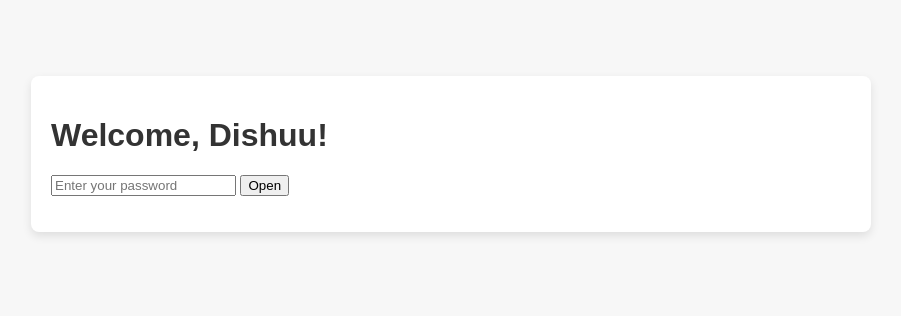
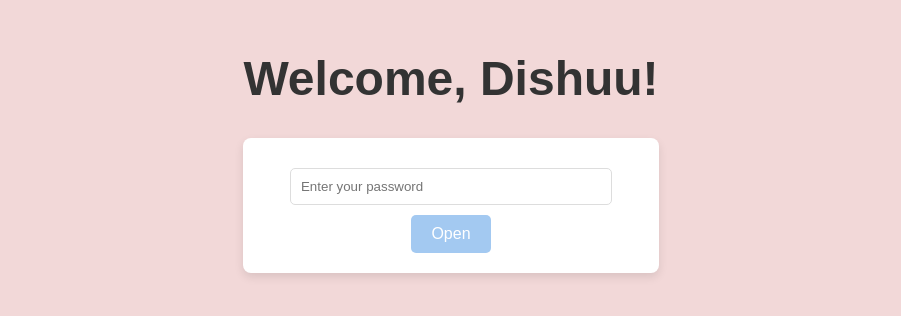
Before and after one commit to sw-aY-AM/Sastaa-Letterr, a plain HTML site: page index.html in a window 1280 px wide. Shown: the part 266-582 px from the top of the page, without its empty margins (189-1090 px from the left). Drawn offline with Linux system fonts and the light colour scheme.

Commit message:
Update styles.css

```diff
--- a/styles.css
+++ b/styles.css
@@ -1,7 +1,7 @@
-/* Main page styles (main.html) */
+/* Login page styles */
 body {
     font-family: Arial, sans-serif;
-    background-color: #f7f7f7; /* Light background for the whole page */
+    background-color: #f2d8d8; /* Light pastel pink background */
     color: #333; /* Dark text for contrast */
     display: flex;
     justify-content: center; /* Horizontally center the content */
@@ -11,24 +11,45 @@ body {
     padding: 20px;
 }
 
-.container {
-    max-width: 800px; /* Limit the width of the content */
-    width: 100%; /* Allow it to take the full available width up to max-width */
-    padding: 20px;
-    background-color: white; /* White background for the letter */
-    border-radius: 8px; /* Slight rounded corners */
-    box-shadow: 0 4px 10px rgba(0, 0, 0, 0.1); /* Subtle shadow */
-    text-align: left; /* Align text to the left */
+h1 {
+    font-size: 3rem;
+    color: #333;
 }
 
-.line {
-    margin: 20px 0; /* More space between lines */
-    font-size: 1.2rem; /* Slightly smaller font size for paragraph text */
-    line-height: 1.6; /* More line spacing for readability */
+form {
+    background-color: white;
+    padding: 20px;
+    border-radius: 8px;
+    box-shadow: 0 4px 10px rgba(0, 0, 0, 0.1);
+    text-align: center;
 }
 
-/* Optional styling for bold and large text */
-.line strong {
-    font-weight: bold;
-    font-size: 2.5rem;
+input {
+    padding: 10px;
+    margin: 10px;
+    width: 100%;
+    max-width: 300px;
+    border: 1px solid #ddd;
+    border-radius: 5px;
 }
+
+button {
+    padding: 10px 20px;
+    background-color: #a3c9f1; /* Light pastel blue button */
+    border: none;
+    border-radius: 5px;
+    color: white;
+    font-size: 1rem;
+    cursor: pointer;
+    transition: background-color 0.3s ease;
+}
+
+button:hover {
+    background-color: #80b3d1; /* Slightly darker blue on hover */
+}
+
+#errorMessage {
+    color: red;
+    font-size: 1rem;
+    margin-top: 10px;
+}
```
